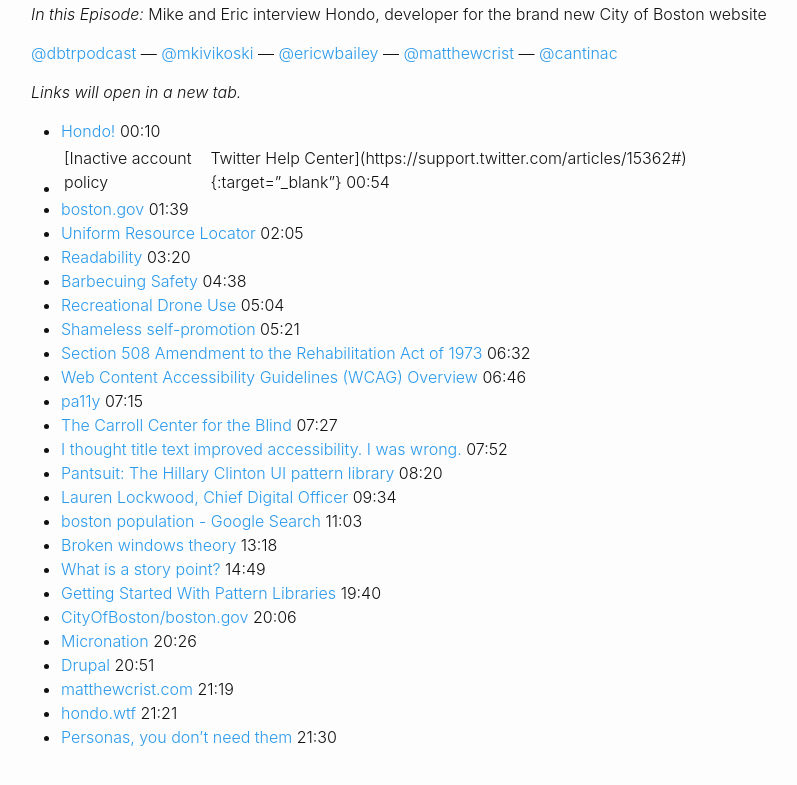
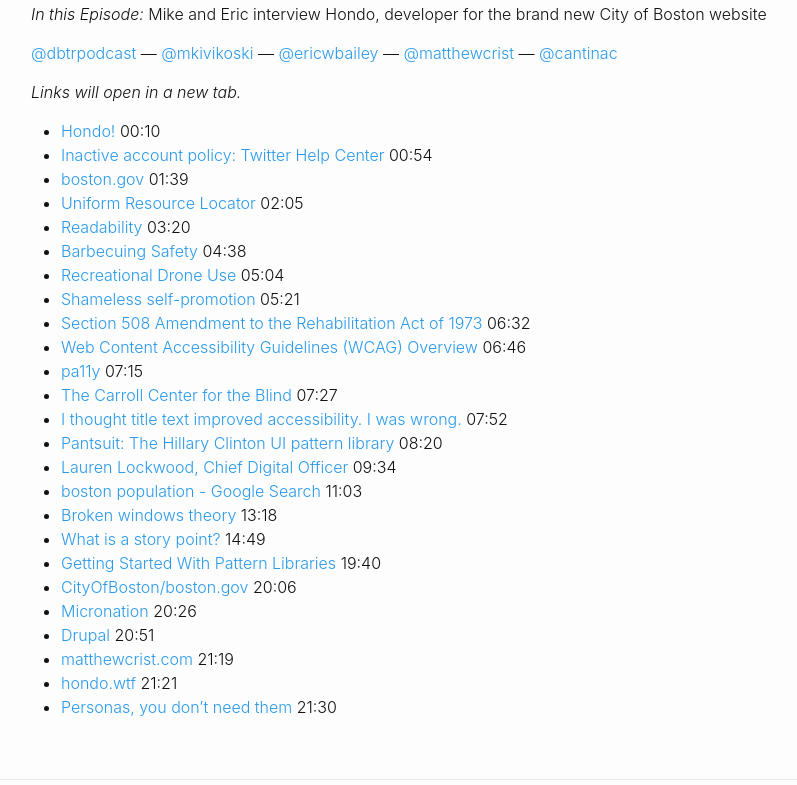
Before and after one commit to cantinac/design-build-test-repeat, a Jekyll site: the page built from _episodes/05-city-of-boston.md, in a window 1280 px wide and 900 px high, scrolled down 339 px, cut to the strip 115-900 px from the top of the window. Shown: the whole strip, without its empty margins (239-1036 px from the left). Built offline with Jekyll 4.4.1, drawn with Linux system fonts in a browser that asks for light colours.

Commit message:
Removed link-breaking vertical bar

```diff
--- a/_episodes/05-city-of-boston.md
+++ b/_episodes/05-city-of-boston.md
@@ -18,7 +18,7 @@
 _Links will open in a new tab._
 
 - [Hondo!](https://twitter.com/matthewcrist){:target="_blank"} 00:10
-- [Inactive account policy | Twitter Help Center](https://support.twitter.com/articles/15362#){:target="_blank"} 00:54
+- [Inactive account policy: Twitter Help Center](https://support.twitter.com/articles/15362#){:target="_blank"} 00:54
 - [boston.gov](http://boston.gov/){:target="_blank"} 01:39
 - [Uniform Resource Locator](https://en.wikipedia.org/wiki/Uniform_Resource_Locator){:target="_blank"} 02:05
 - [Readability](https://en.wikipedia.org/wiki/Readability){:target="_blank"} 03:20
```
